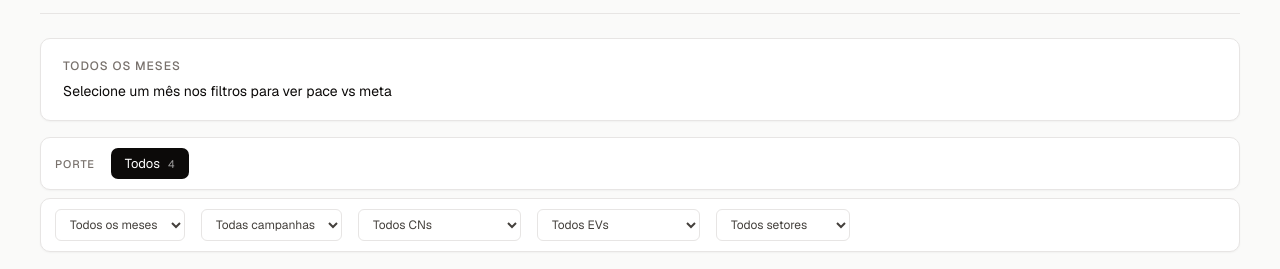
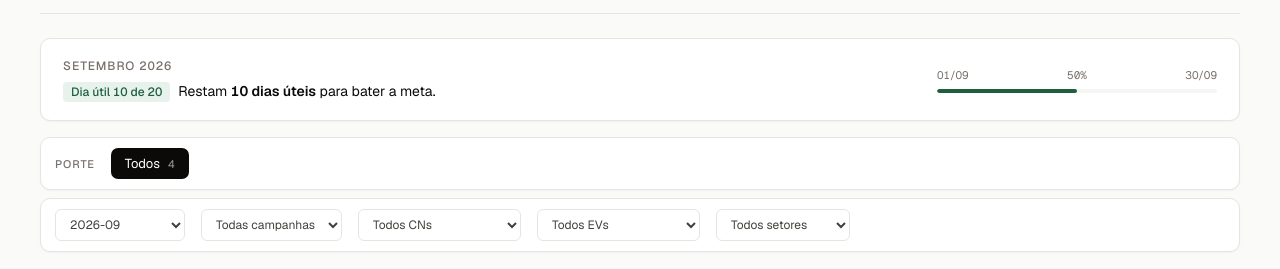
Before and after one commit to galeazzofs/painel-prospeccao, a website: page index.html in a window 1280 px wide. Shown: the part 91-360 px from the top of the page. Drawn offline with nearby package versions, Linux system fonts and the light colour scheme.

Commit message:
Add files via upload

```diff
--- a/index.html
+++ b/index.html
@@ -182,7 +182,8 @@ const TARGET_STAGES=[
 ];
 
 let gData=null;
-const F={porte:'all',month:'all',campaign:'all',cn:'all',ev:'all',setor:'all'};
+const CURRENT_MONTH=new Date().toISOString().slice(0,7);
+const F={porte:'all',month:CURRENT_MONTH,campaign:'all',cn:'all',ev:'all',setor:'all'};
 
 const DASH='—';
 const isNil=v=>v===null||v===undefined||(typeof v==='number'&&!isFinite(v));
```
